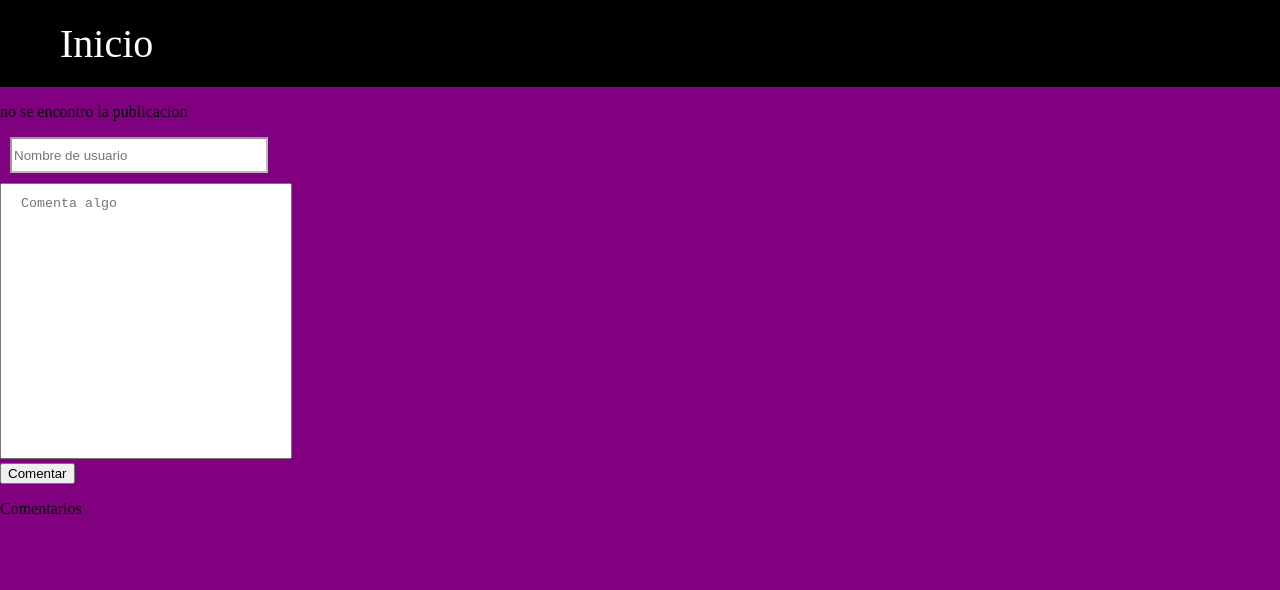
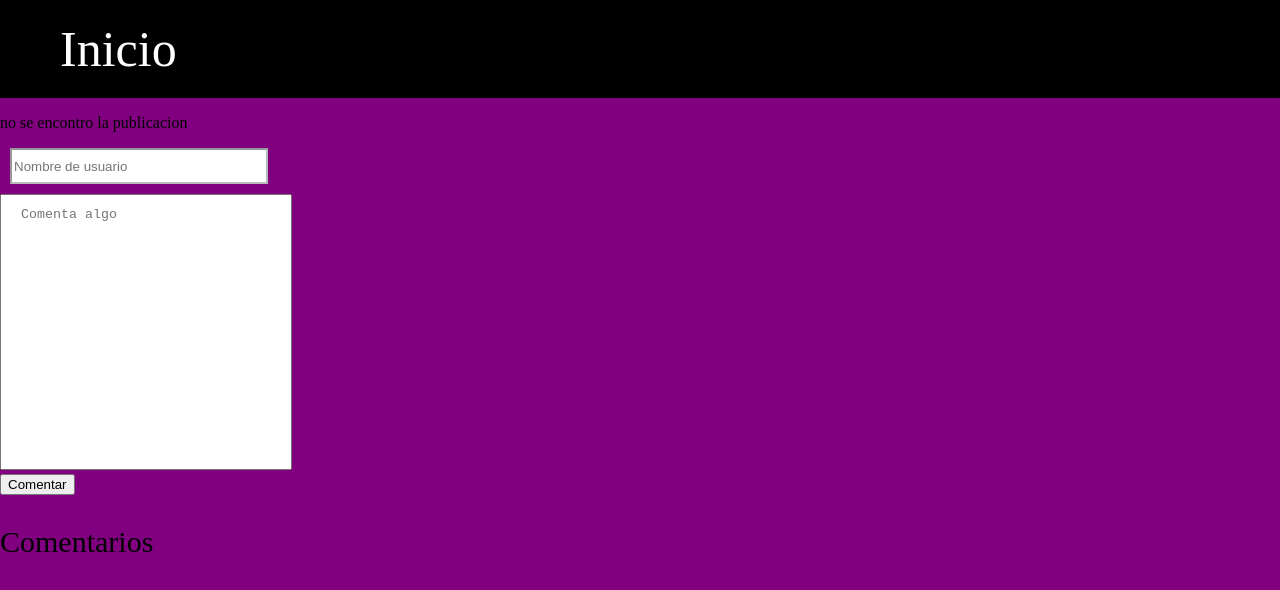
Before and after one commit to MejiaEynar/react-TP, a React (Vite) app: page /post/1 in a window 1280 px wide. Shown: the top 590 px of the page. Built offline with nearby package versions, Linux system fonts and the light colour scheme.

Commit message:
aumento tamaño letra

```diff
--- a/src/Comentar.jsx
+++ b/src/Comentar.jsx
@@ -81,7 +81,7 @@ function Comentar() {
                 value={comentario}
               ></textarea>
               <input type="button" onClick={handleComentar} value="Comentar" className='boton_comment'/>
-              <p>Comentarios</p>
+              <p className='com_sector'>Comentarios</p>
               {comentarios.map((comentario, index) => (
                 <div className='comentarios' key={index}>
                   <p>{comentario.nombreUsuario}</p>
--- a/src/styles/App.css
+++ b/src/styles/App.css
@@ -31,6 +31,7 @@
   padding-left: 50px;
   margin-bottom: 10px;
   background-color: grey;
+  font-size: 30px;
 }
 
 body {
--- a/src/styles/Comentar.css
+++ b/src/styles/Comentar.css
@@ -4,15 +4,20 @@
     list-style-type: none;
 padding: 20px;
 background-color: black;
-font-size: 40px;
+font-size: 50px;
 
 }
 
 .comentarios {
     background-color: orangered;
+    font-size: 30px;
 }
 
 .boton_comment {
     display: flex;
     flex-direction: column;
 }
+
+.com_sector {
+    font-size: 30px;
+}
```
